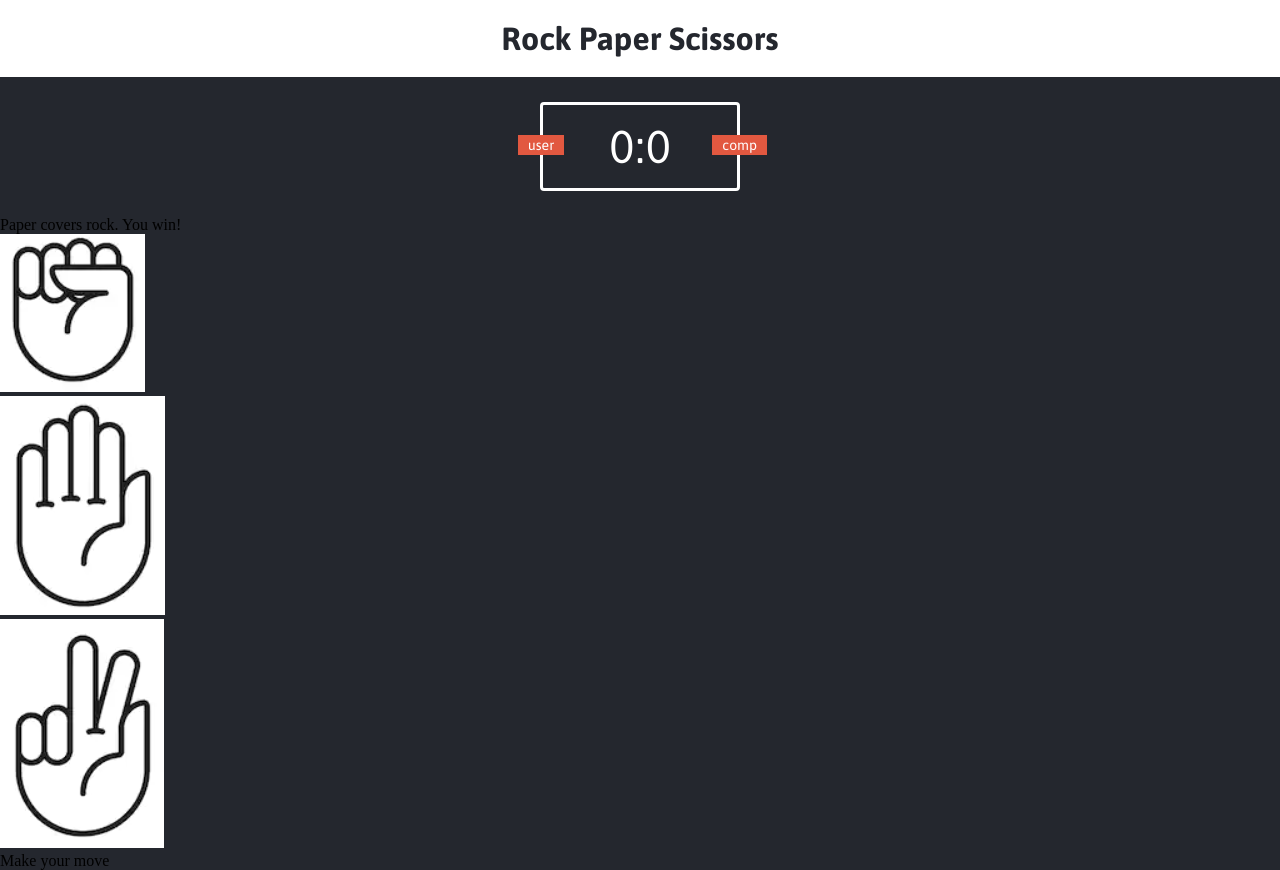
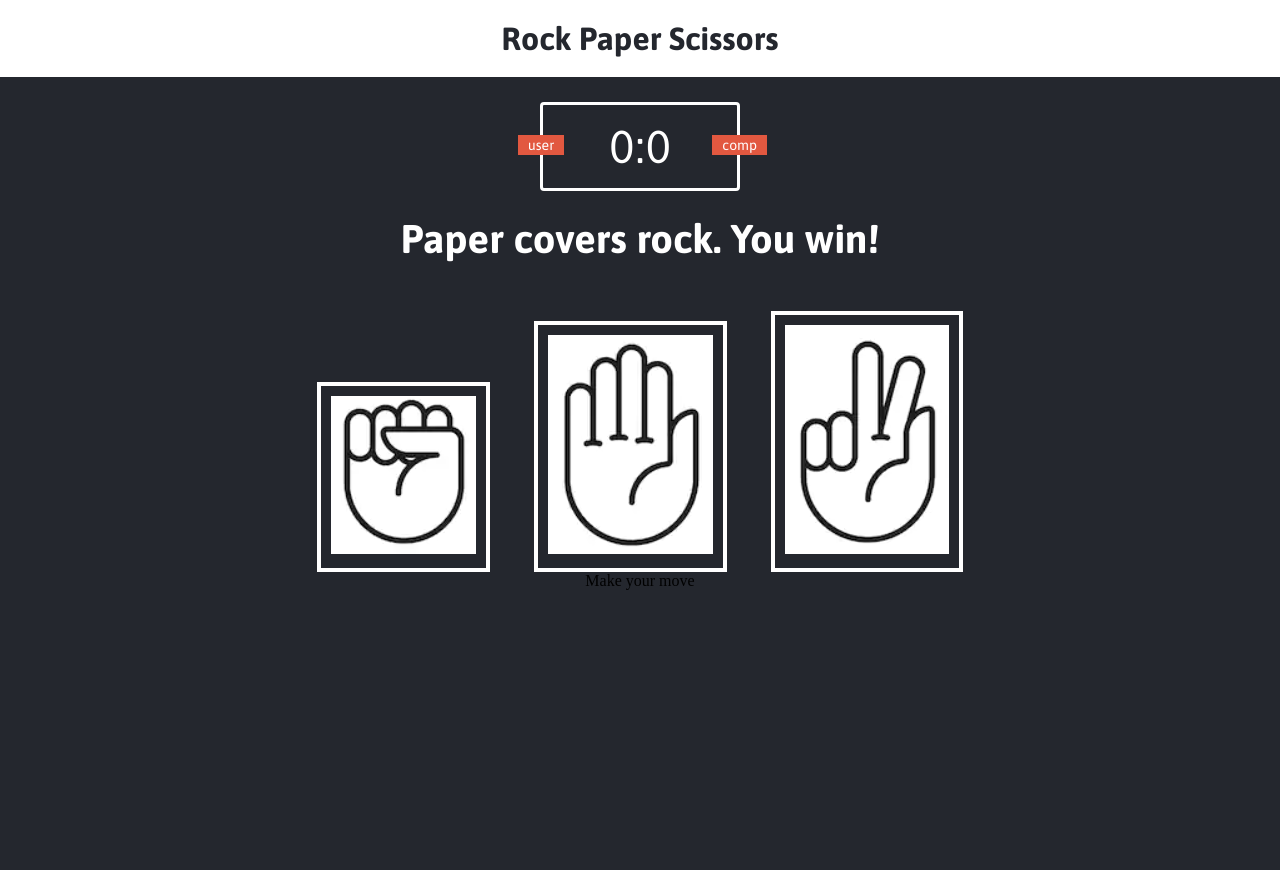
Before and after one commit to aneeshkodali/RockPaperScissors, a plain HTML site: page index.html in a window 1280 px wide. After the commit the page ends 800 px from the top, so only its background shows below. Drawn offline with Linux system fonts and the light colour scheme.

Commit message:
Add CSS Styling to Choices

```diff
--- a/styles.css
+++ b/styles.css
@@ -64,3 +64,34 @@ header > h1 {
     top: 30px;
     right: -30px;
 }
+
+/* Style result */
+.result {
+    font-size: 40px;
+    color: white;
+}
+.result > p {
+    text-align: center;
+    font-weight: bold;
+    font-family: Asap, sans-serif;
+}
+
+/* Style images */
+.choices {
+    text-align: center;
+    margin: 50px 0;
+}
+.choice {
+    display: inline-block; /* makes horizontal */
+    border: 4px solid white;
+    /* border-radius: 50%; make circle border */
+    padding: 10px;
+    margin: 0 20px;
+
+    transition: all .3s ease; /* when hover, apply stylings 'gradually' */
+}
+/* when hover over choice */
+.choice:hover {
+    cursor: pointer; /* cursor changes */
+    background: #24272E;
+}
```
